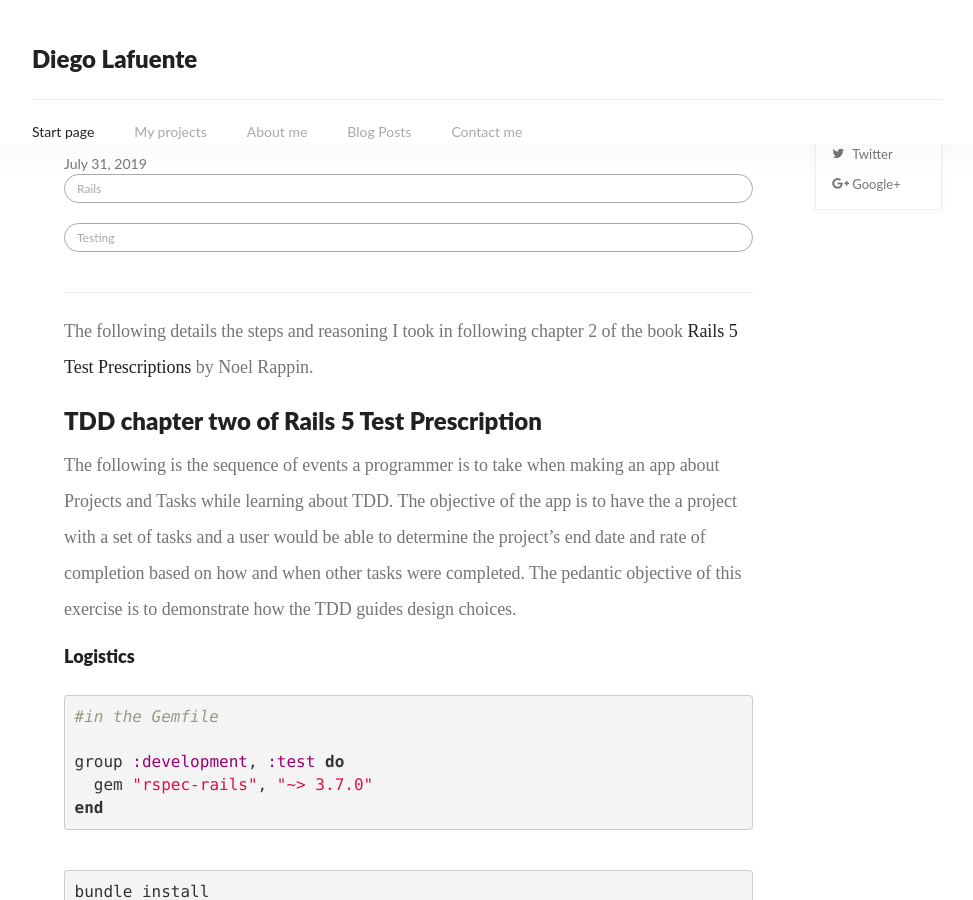
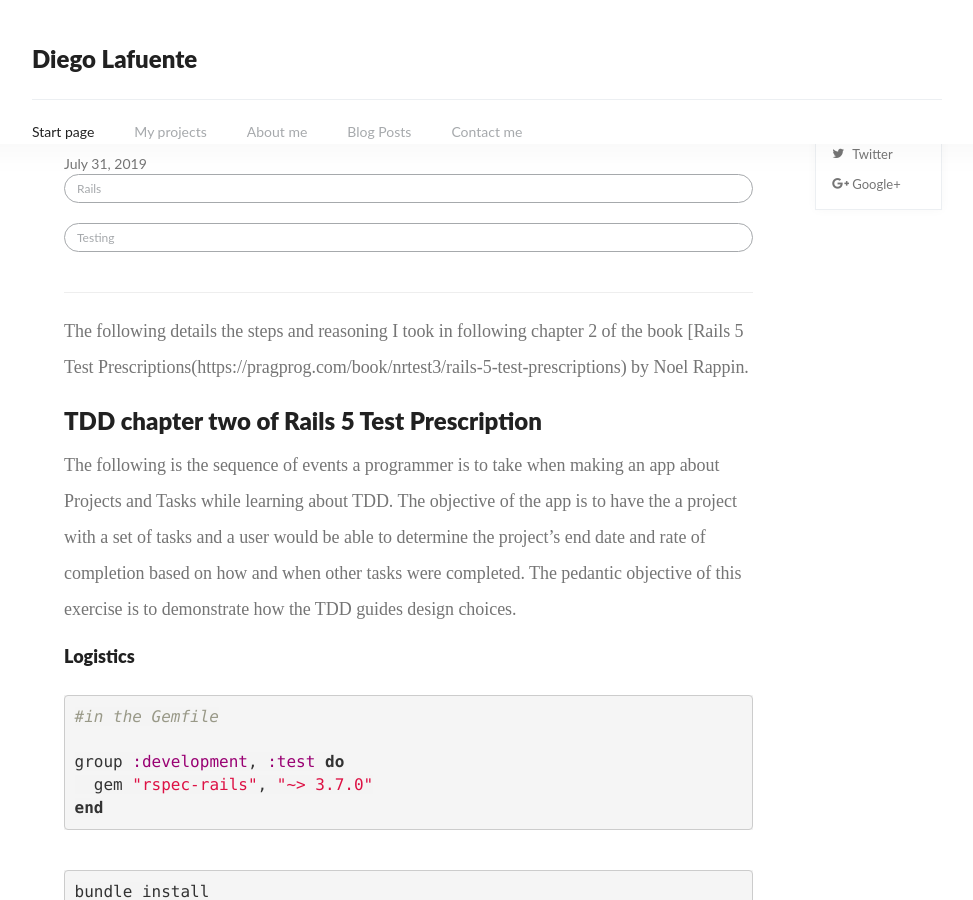
Before and after one commit to dlaf88/dlaf88.github.io, a Jekyll site: the page built from _posts/2019-07-31-TDD-continued.md, in a window 1280 px wide and 900 px high. Shown: the whole window, without its empty margins (153-1126 px from the left). Built offline with Jekyll 4.4.1, drawn with Linux system fonts in a browser that asks for light colours; nearby versions of some CDN libraries; library files that are not in the unit come from our copies; a script that is not in the unit is left out; comment, search, counter and statistics services are not loaded.

Commit message:
Update 2019-07-31-TDD-continued.md

```diff
--- a/_posts/2019-07-31-TDD-continued.md
+++ b/_posts/2019-07-31-TDD-continued.md
@@ -5,7 +5,7 @@
 topic: Tech
 tags: Rails Testing
 ---
-The following details the steps and reasoning I took in following chapter 2 of the book [Rails 5 Test Prescriptions](https://pragprog.com/book/nrtest3/rails-5-test-prescriptions) by Noel Rappin.
+The following details the steps and reasoning I took in following chapter 2 of the book [Rails 5 Test Prescriptions(https://pragprog.com/book/nrtest3/rails-5-test-prescriptions) by Noel Rappin.
 
 ## TDD chapter two of Rails 5 Test Prescription
 
@@ -260,7 +260,7 @@
 
 
   before(:example) do
-    project.tasks = \[done, small_not_done, large_not_done\]
+    project.tasks = [done, small_not_done, large_not_done]
   end
 
 
```
